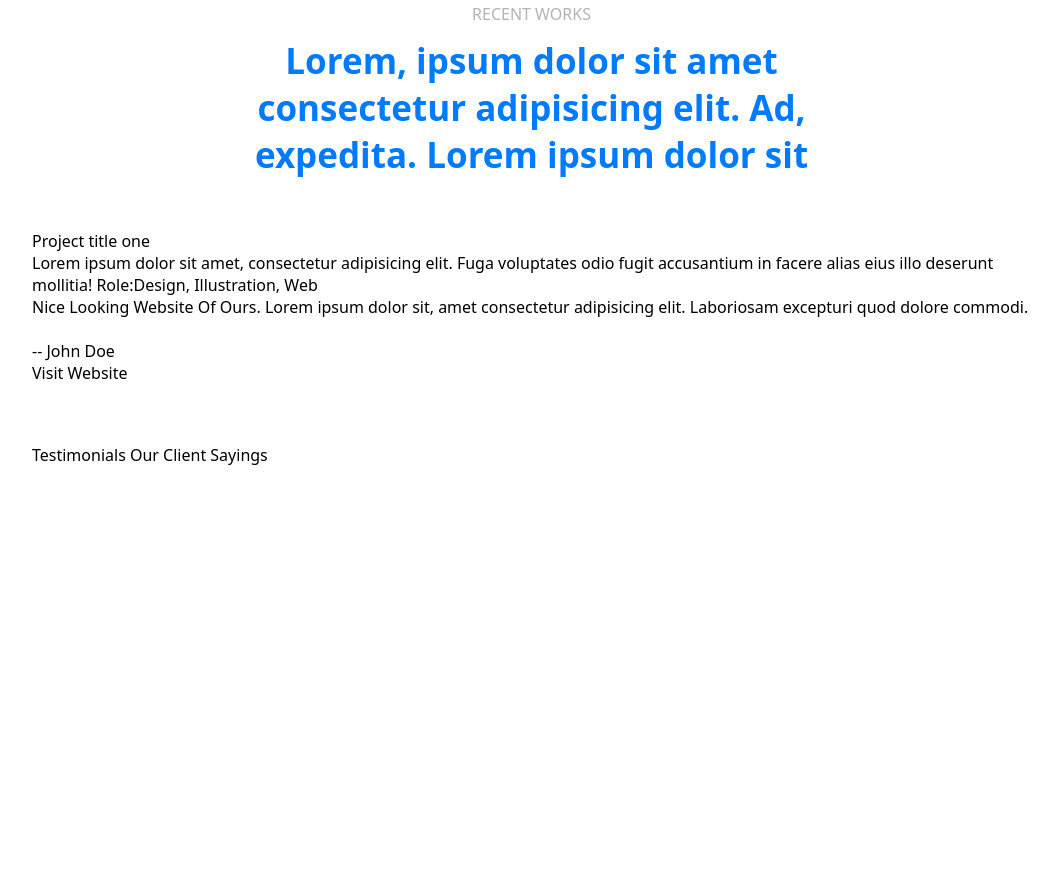
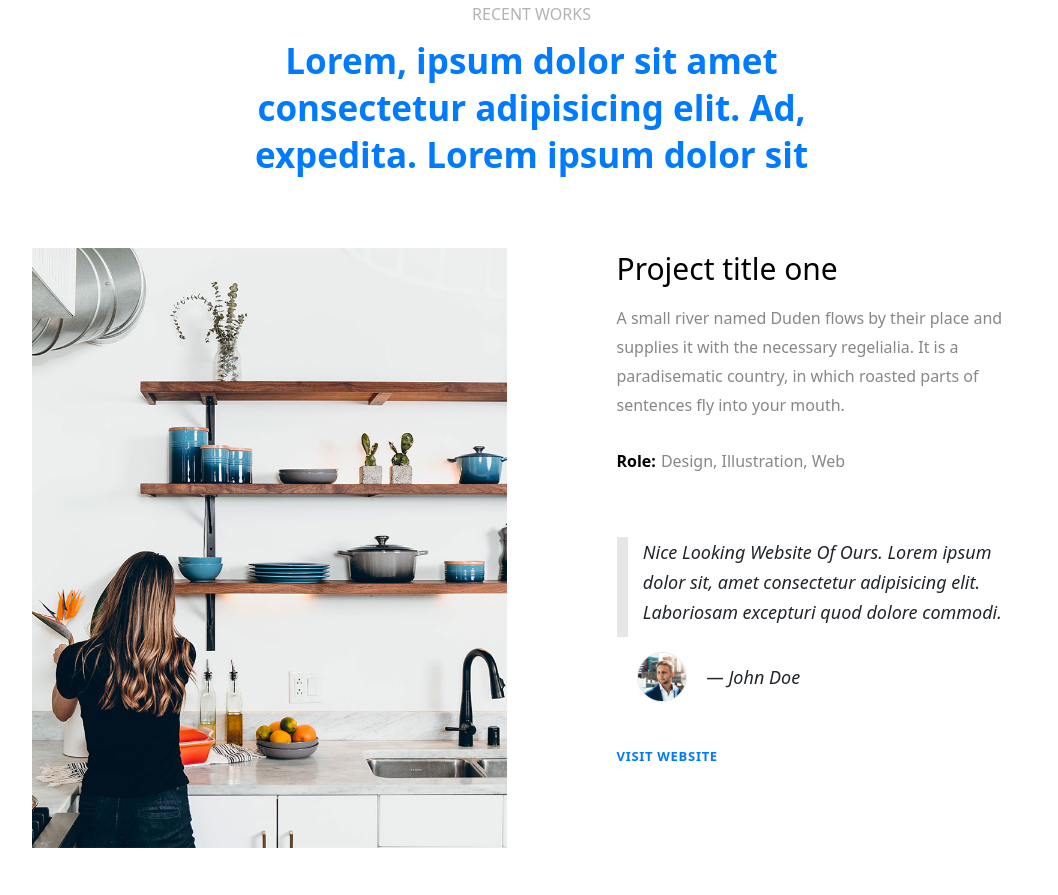
Before and after one commit to Cessaprince/website-designs, a plain HTML site: page design_folder/landing-page/index.html in a window 1280 px wide. Shown: the part 4339-5234 px from the top of the page, without its empty margins (108-1166 px from the left). Before the commit the page ends 4835 px from the top, so only its background shows below. Drawn offline with Linux system fonts and the light colour scheme.

Commit message:
updated the html and css

```diff
--- a/design_folder/landing-page/index.html
+++ b/design_folder/landing-page/index.html
@@ -198,7 +198,7 @@
                     <span class="skills-desc">Lorem, ipsum dolor sit amet consectetur adipisicing elit.
                         Eveniet id possimus rerum fugiat ab? Rem illo fugiat sequi accusamus tenetur!
                     </span>
-                    <span class="learn-more-skills">Learn more</span>
+                    <span class="learn-more-skills capital-blue-link">Learn more</span>
                 </div>
 
                 <!--Mobile Apps-->
@@ -251,31 +251,98 @@
                 </span>
             </div>
 
+            <!--Div that contains all the works-->
             <div class="works-content">
-                <div class="works-left">
-                    <img src="" alt="">
+
+                <div class="works-div works-img">
+                    <img src="./images/work-img1.jpg" alt="">
                 </div>
-                <div class="works-right">
-                    <p>Project title one</p>
-                    <span>Lorem ipsum dolor sit amet, consectetur adipisicing elit.
-                        Fuga voluptates odio fugit accusantium in facere alias eius illo deserunt mollitia!
+
+                <!--Padded Text-->
+                <div class="works-div works-text" id="padded-work-text">
+                    <p class="work-title">Project title one</p>
+                    <span class="work-exp">A small river named Duden flows by their place and supplies it with the necessary regelialia.
+                        It is a paradisematic country, in which roasted parts of sentences fly into your mouth.
                     </span>
-                    <span>Role:</span><span>Design, Illustration, Web</span>
+                    <div class="role-div">
+                        <span class="role">Role:</span><span class="role-desc">Design, Illustration, Web</span>
+                    </div>
                     <div class="works-comment">
-                        <div class="line"></div>
-                        <span>Nice Looking Website Of Ours.
+                        <div class="work-line"></div>
+                        <span class="work-line-side-text">Nice Looking Website Of Ours.
                             Lorem ipsum dolor sit, amet consectetur adipisicing elit. Laboriosam excepturi quod dolore
                             commodi.
                         </span>
                     </div>
                     <div class="customer">
                         <div class="customer-img">
-                            <img src="" alt="">
+                            <img src="./images/team_m1.jpg" alt="">
                         </div>
-                        <span>-- John Doe</span>
+                        <span class="customer-name work-line-side-text">— John Doe</span>
                     </div>
-                    <p>Visit Website</p>
+                    <p class="visit-website">Visit Website</p>
                 </div>
+
+                <!--Non-Padded Text-->
+                <div class="works-div works-text">
+                    <p class="work-title">Project title one</p>
+                    <span class="work-exp">A small river named Duden flows by their place and supplies it with the necessary regelialia.
+                        It is a paradisematic country, in which roasted parts of sentences fly into your mouth.
+                    </span>
+                    <div class="role-div">
+                        <span class="role">Role:</span><span class="role-desc">Design, Illustration, Web</span>
+                    </div>
+                    <div class="works-comment">
+                        <div class="work-line"></div>
+                        <span class="work-line-side-text">Nice Looking Website Of Ours.
+                            Lorem ipsum dolor sit, amet consectetur adipisicing elit. Laboriosam excepturi quod dolore
+                            commodi.
+                        </span>
+                    </div>
+                    <div class="customer">
+                        <div class="customer-img">
+                            <img src="./images/team_m1.jpg" alt="">
+                        </div>
+                        <span class="customer-name work-line-side-text">— John Doe</span>
+                    </div>
+                    <p class="visit-website">Visit Website</p>
+                </div>
+
+                <div class="works-div works-img">
+                    <img src="./images/work-img1.jpg" alt="">
+                </div>
+
+                <div class="works-div works-img">
+                    <img src="./images/work-img1.jpg" alt="">
+                </div>
+
+                <!--Padded Text-->
+
+                <div class="works-div works-text" id="padded-work-text">
+                    <p class="work-title">Project title one</p>
+                    <span class="work-exp">A small river named Duden flows by their place and supplies it with the necessary regelialia.
+                        It is a paradisematic country, in which roasted parts of sentences fly into your mouth.
+                    </span>
+                    <div class="role-div">
+                        <span class="role">Role:</span><span class="role-desc">Design, Illustration, Web</span>
+                    </div>
+                    <div class="works-comment">
+                        <div class="work-line"></div>
+                        <span class="work-line-side-text">Nice Looking Website Of Ours.
+                            Lorem ipsum dolor sit, amet consectetur adipisicing elit. Laboriosam excepturi quod dolore
+                            commodi.
+                        </span>
+                    </div>
+
+                    <div class="customer">
+                        <div class="customer-img">
+                            <img src="./images/team_m1.jpg" alt="">
+                        </div>
+                        <span class="customer-name work-line-side-text">— John Doe</span>
+                    </div>
+                    <p class="visit-website">Visit Website</p>
+                </div>
+
             </div>
         </div>
     </section>
--- a/design_folder/landing-page/style.css
+++ b/design_folder/landing-page/style.css
@@ -325,7 +325,8 @@
     margin: 0 0 15px 0;
 }
 
-.learn-more-skills{
+.learn-more-skills,
+.visit-website{
     color: var(--blue);
     text-transform: uppercase;
     font-size: 13px;
@@ -333,7 +334,8 @@
     letter-spacing: 0.7px;
 }
 
-.learn-more-skills:hover{
+.learn-more-skills:hover,
+.visit-website:hover{
     color: rgb(7, 27, 78);
     cursor: pointer;
 }
@@ -353,6 +355,118 @@
     font-size: 35px;
     font-weight: 600;
     display: block;
-    margin: 12px 0 30px;
+    margin: 12px 0 40px;
     color: var(--blue);
 }
+
+.works-content{
+    display: grid;
+    grid-template-columns: repeat(2, 1fr);
+    gap: 50px;
+    margin: 70px 0 100px;
+
+}
+
+.works-div{
+    height: 600px;
+}
+
+.works-div.works-img{
+    overflow: hidden;
+}
+.works-div.works-img img{
+   width: 100%;
+   height: 100%;
+   object-fit: cover;
+}
+
+#padded-work-text{
+    padding-left: 60px;
+    display: flex;
+    flex-direction: column;
+    gap: 15px;
+}
+
+.works-text{
+    display: flex;
+    flex-direction: column;
+    gap: 15px;
+}
+
+.work-title{
+    font-size: 30px;
+    font-weight: 500;
+}
+
+.work-exp{
+    line-height: 25px;
+    color: var(--tiny-grey-text);
+    font-weight: 250;
+    font-size: 16px;
+    line-height: 29px;
+    margin: 0 0 15px 0;
+    width: 400px;
+}
+
+.role-div{
+    display: flex;
+    align-items: center;
+    gap: 5px;
+}
+
+.role{
+    font-weight: 600;
+}
+
+.role-desc{
+    font-size: 16px;
+    color: var(--tiny-grey-text);
+    font-weight: 250;
+}
+
+.works-comment{
+    margin-top: 50px;
+    display: flex;
+    gap: 15px;
+    height: 100px;
+    width: 400px;
+}
+
+.work-line{
+    height: 100%;
+    width: 32px;
+    background-color: #e7e6e6;
+}
+
+.work-line-side-text{
+    font-style: italic;
+    font-size: 18px;
+    font-weight: 250;
+    color: var(--light-black);
+    line-height: 30px;
+}
+
+.customer{
+    display: flex;
+    align-items: center;
+    gap: 20px;
+    padding-left: 20px;
+}
+
+.customer-img{
+    border-radius: 50%;
+    border: 1px solid #e7e6e6;
+    width: 50px;
+    height: 50px;
+    overflow: hidden;
+}
+
+.customer-img img{
+    height: 100%;
+    width: 100%;
+    object-fit: cover;
+}
+
+.visit-website{
+    margin-top: 30px;
+}
```
Also changed, not shown: design_folder/landing-page/images/work-img1.jpg (added), design_folder/landing-page/images/work-img2.jpg (added), 3 other files.
